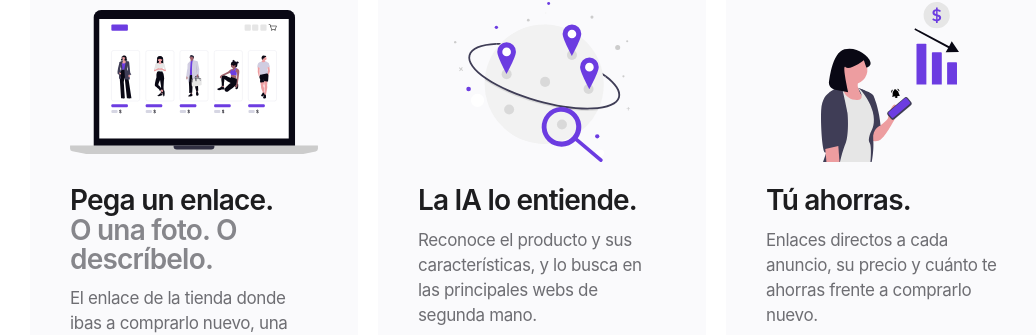
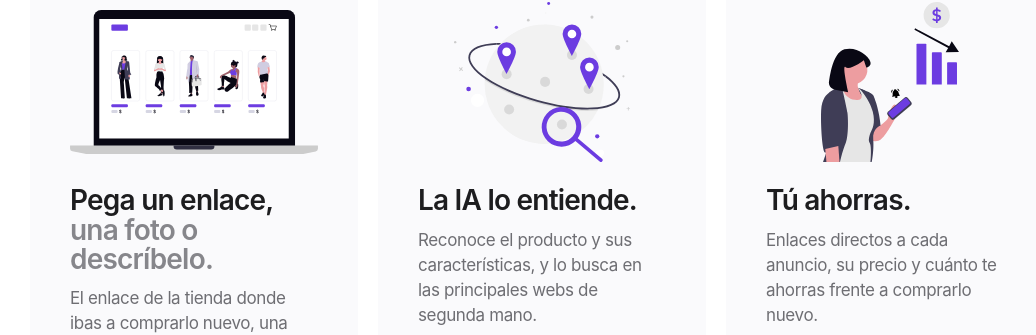
Before and after one commit to teoarandaa/alter, a Next.js app in the folder frontend/: page / in a window 1280 px wide. Shown: the part 1008-1343 px from the top of the page, without its empty margins (98-1134 px from the left). Built offline with nearby package versions, Linux system fonts and the light colour scheme; no server answers.

Commit message:
FIX: titulo punto 1 sobre el uso de Alter

```diff
--- a/frontend/src/app/page.tsx
+++ b/frontend/src/app/page.tsx
@@ -21,9 +21,9 @@ const STEPS: {
   {
     icon: Link2,
     image: "paso-1-enlace.svg",
-    title: "Pega un enlace.",
+    title: "Pega un enlace,",
     alt: Camera,
-    altTitle: "O una foto. O descríbelo.",
+    altTitle: "una foto o descríbelo.",
     text: "El enlace de la tienda donde ibas a comprarlo nuevo, una foto o unas pocas palabras: «sillón de piel marrón», «iPhone 13 128 GB»…",
   },
   {
```
